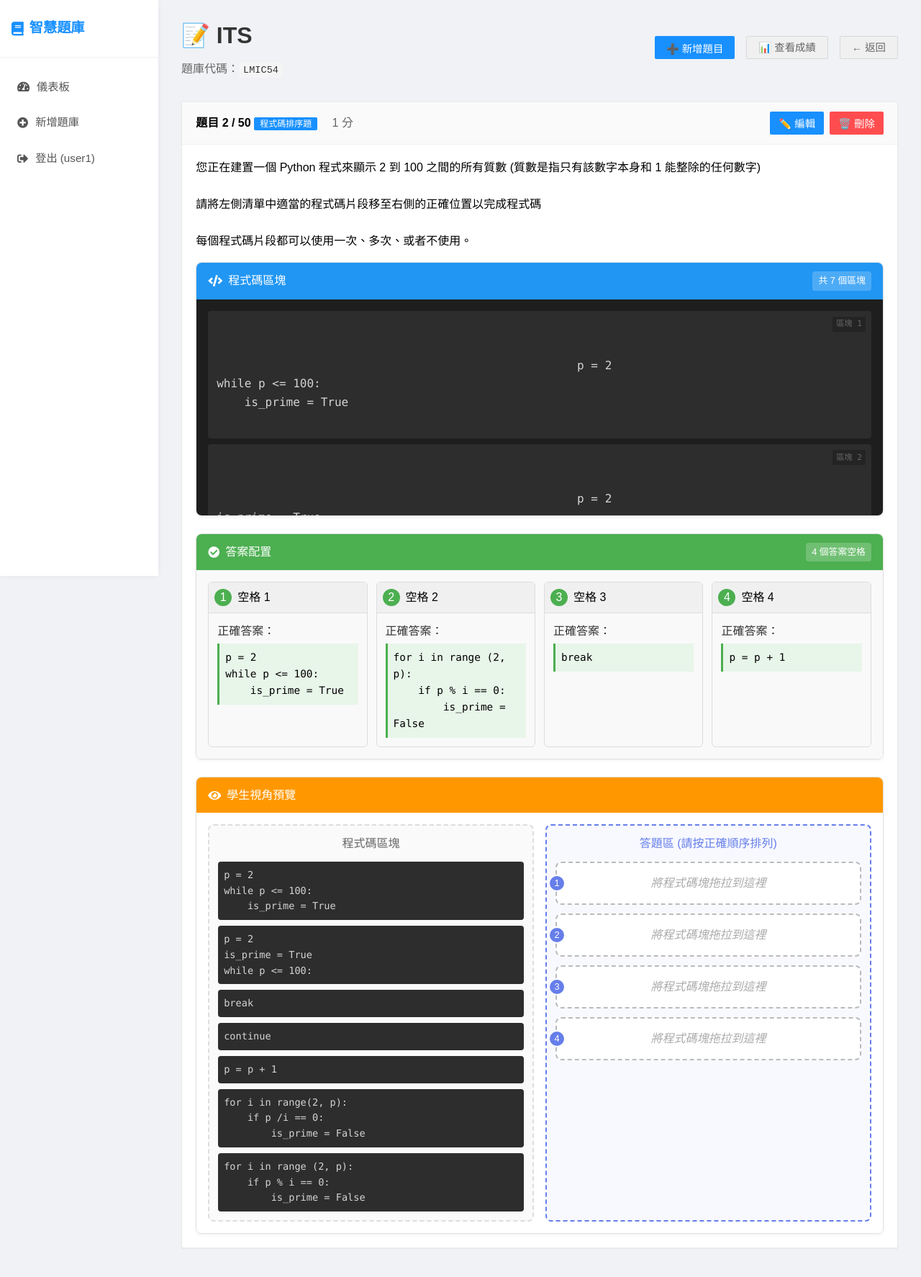
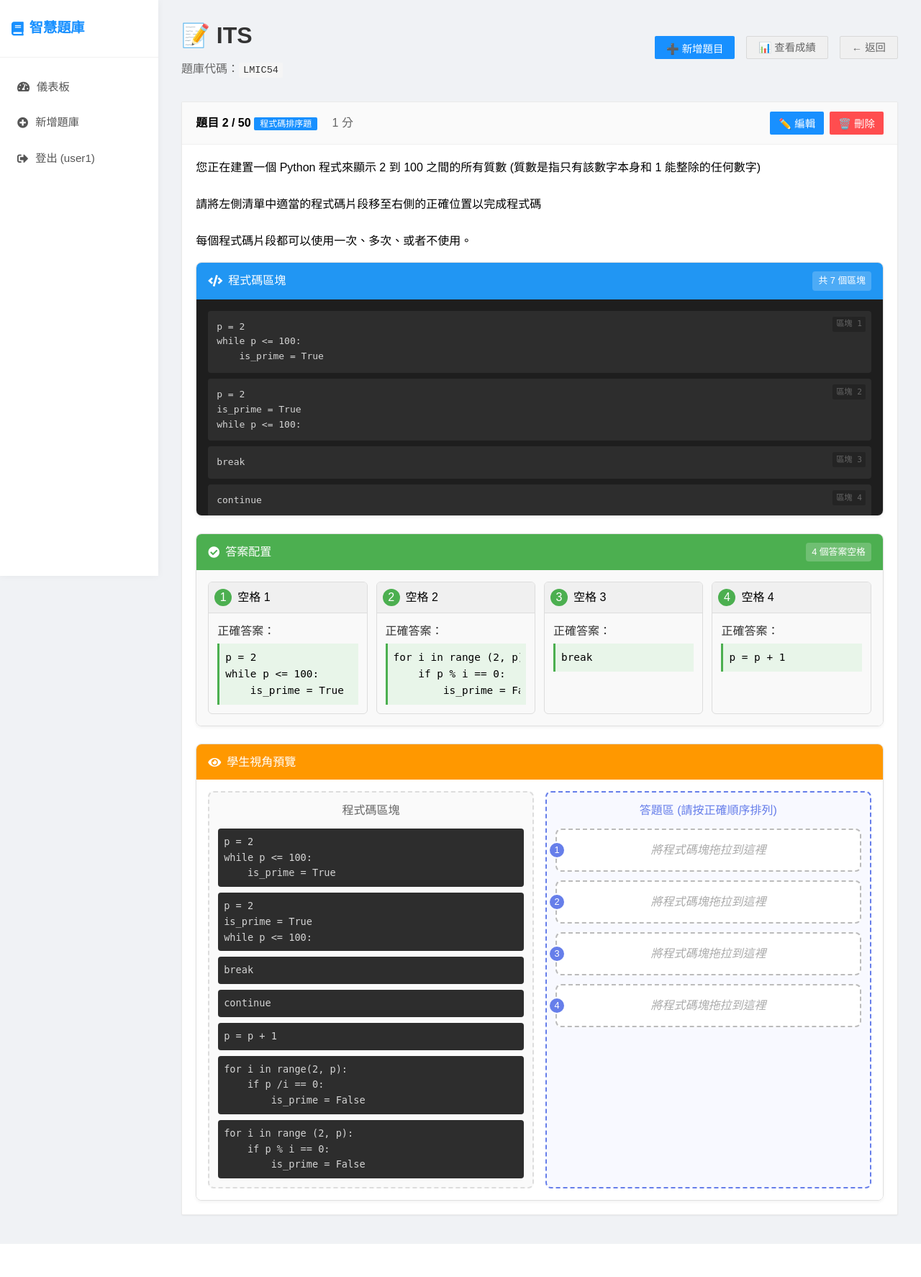
Before and after one commit to mz038197/vans_quizzes_system, a Flask app: page /quiz-bank/1 in a window 1280 px wide. Shown: the whole page at 72% size. After the commit the page ends 1728 px from the top, so only its background shows below. Run offline with Flask 3, Linux system fonts and the light colour scheme; a user stored in the database is signed in.

Commit message:
fix displaying items

```diff
--- a/templates/manage_quiz_bank.html
+++ b/templates/manage_quiz_bank.html
@@ -90,23 +90,23 @@
                                         <div style="padding: 1rem; background: #1e1e1e; max-height: 300px; overflow-y: auto;">
                                             {% if data.all_blocks %}
                                                 {% for block in data.all_blocks %}
-                                                <div class="code-block-preview" style="background: #2d2d2d; border-radius: 4px; margin-bottom: 0.5rem; padding: 0.75rem; font-family: 'Consolas', 'Monaco', monospace; color: #d4d4d4; white-space: pre-wrap; position: relative;">
+                                                <div class="code-block-preview" style="background: #2d2d2d; border-radius: 4px; margin-bottom: 0.5rem; padding: 0.75rem; font-family: 'Consolas', 'Monaco', monospace; color: #d4d4d4; position: relative;">
                                                     <span style="position: absolute; right: 0.5rem; top: 0.5rem; color: #666; font-size: 0.7rem; background: rgba(0,0,0,0.2); padding: 0.1rem 0.3rem; border-radius: 2px;">區塊 {{ loop.index }}</span>
-                                                    {{ block }}
+                                                    <pre style="margin: 0; white-space: pre; overflow-x: auto; tab-size: 4;"><code>{{ block|e }}</code></pre>
                                                 </div>
                                                 {% endfor %}
                                             {% else %}
                                                 {% for block in data.correct_blocks %}
-                                                <div class="code-block-preview" style="background: #2d2d2d; border-radius: 4px; margin-bottom: 0.5rem; padding: 0.75rem; font-family: 'Consolas', 'Monaco', monospace; color: #d4d4d4; white-space: pre-wrap; position: relative;">
+                                                <div class="code-block-preview" style="background: #2d2d2d; border-radius: 4px; margin-bottom: 0.5rem; padding: 0.75rem; font-family: 'Consolas', 'Monaco', monospace; color: #d4d4d4; position: relative;">
                                                     <span style="position: absolute; right: 0.5rem; top: 0.5rem; color: #666; font-size: 0.7rem; background: rgba(0,0,0,0.2); padding: 0.1rem 0.3rem; border-radius: 2px;">區塊 {{ loop.index }}</span>
-                                                    {{ block }}
+                                                    <pre style="margin: 0; white-space: pre; overflow-x: auto; tab-size: 4;"><code>{{ block|e }}</code></pre>
                                                 </div>
                                                 {% endfor %}
                                                 {% if data.distractor_blocks %}
                                                     {% for block in data.distractor_blocks %}
-                                                    <div class="code-block-preview" style="background: #2d2d2d; border-radius: 4px; margin-bottom: 0.5rem; padding: 0.75rem; font-family: 'Consolas', 'Monaco', monospace; color: #d4d4d4; white-space: pre-wrap; position: relative;">
+                                                    <div class="code-block-preview" style="background: #2d2d2d; border-radius: 4px; margin-bottom: 0.5rem; padding: 0.75rem; font-family: 'Consolas', 'Monaco', monospace; color: #d4d4d4; white-space: pre; position: relative; overflow-x: auto;">
                                                         <span style="position: absolute; right: 0.5rem; top: 0.5rem; color: #666; font-size: 0.7rem; background: rgba(0,0,0,0.2); padding: 0.1rem 0.3rem; border-radius: 2px;">區塊 {{ loop.index + data.correct_blocks|length }}</span>
-                                                        {{ block }}
+                                                        <code>{{ block|e }}</code>
                                                     </div>
                                                     {% endfor %}
                                                 {% endif %}
@@ -138,7 +138,7 @@
                                                         <div style="padding: 0.75rem;">
                                                             {% if slot.correct_answer %}
                                                             <div style="font-weight: 500; margin-bottom: 0.25rem; color: #333;">正確答案：</div>
-                                                            <div style="background: #e8f5e9; border-left: 3px solid #4caf50; padding: 0.5rem; font-family: 'Consolas', 'Monaco', monospace; font-size: 0.9rem; white-space: pre-wrap;">{{ slot.correct_answer }}</div>
+                                                            <div style="background: #e8f5e9; border-left: 3px solid #4caf50; padding: 0.5rem; font-family: 'Consolas', 'Monaco', monospace; font-size: 0.9rem;"><pre style="margin: 0; white-space: pre; overflow-x: auto; tab-size: 4;"><code>{{ slot.correct_answer|e }}</code></pre></div>
                                                             {% else %}
                                                             <div style="color: #f44336; font-style: italic; text-align: center; padding: 0.5rem;">未設定正確答案</div>
                                                             {% endif %}
@@ -173,15 +173,15 @@
                                                     <div style="display: flex; flex-wrap: wrap; gap: 0.5rem;">
                                                         {% if data.all_blocks %}
                                                             {% for block in data.all_blocks %}
-                                                            <div style="background: #2d2d2d; color: #d4d4d4; padding: 0.5rem; border-radius: 4px; font-family: 'Consolas', 'Monaco', monospace; font-size: 0.85rem; width: 100%; white-space: pre-wrap;">{{ block }}</div>
+                                                            <div style="background: #2d2d2d; color: #d4d4d4; padding: 0.5rem; border-radius: 4px; font-family: 'Consolas', 'Monaco', monospace; font-size: 0.85rem; width: 100%;"><pre style="margin: 0; white-space: pre; overflow-x: auto; tab-size: 4;"><code>{{ block|e }}</code></pre></div>
                                                             {% endfor %}
                                                         {% else %}
                                                             {% for block in data.correct_blocks %}
-                                                            <div style="background: #2d2d2d; color: #d4d4d4; padding: 0.5rem; border-radius: 4px; font-family: 'Consolas', 'Monaco', monospace; font-size: 0.85rem; width: 100%; white-space: pre-wrap;">{{ block }}</div>
+                                                            <div style="background: #2d2d2d; color: #d4d4d4; padding: 0.5rem; border-radius: 4px; font-family: 'Consolas', 'Monaco', monospace; font-size: 0.85rem; width: 100%;"><pre style="margin: 0; white-space: pre; overflow-x: auto; tab-size: 4;"><code>{{ block|e }}</code></pre></div>
                                                             {% endfor %}
                                                             {% if data.distractor_blocks %}
                                                                 {% for block in data.distractor_blocks %}
-                                                                <div style="background: #2d2d2d; color: #d4d4d4; padding: 0.5rem; border-radius: 4px; font-family: 'Consolas', 'Monaco', monospace; font-size: 0.85rem; width: 100%; white-space: pre-wrap;">{{ block }}</div>
+                                                                <div style="background: #2d2d2d; color: #d4d4d4; padding: 0.5rem; border-radius: 4px; font-family: 'Consolas', 'Monaco', monospace; font-size: 0.85rem; width: 100%;"><pre style="margin: 0; white-space: pre; overflow-x: auto; tab-size: 4;"><code>{{ block|e }}</code></pre></div>
                                                                 {% endfor %}
                                                             {% endif %}
                                                         {% endif %}
```
